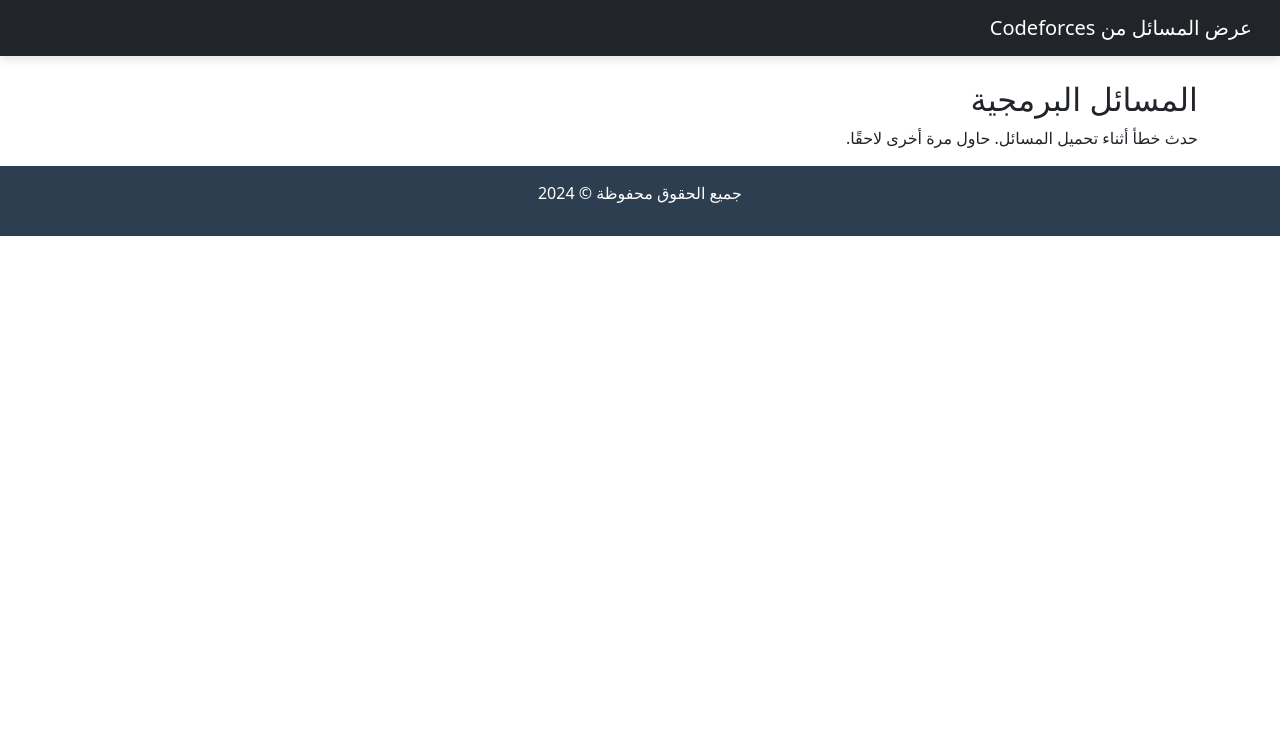
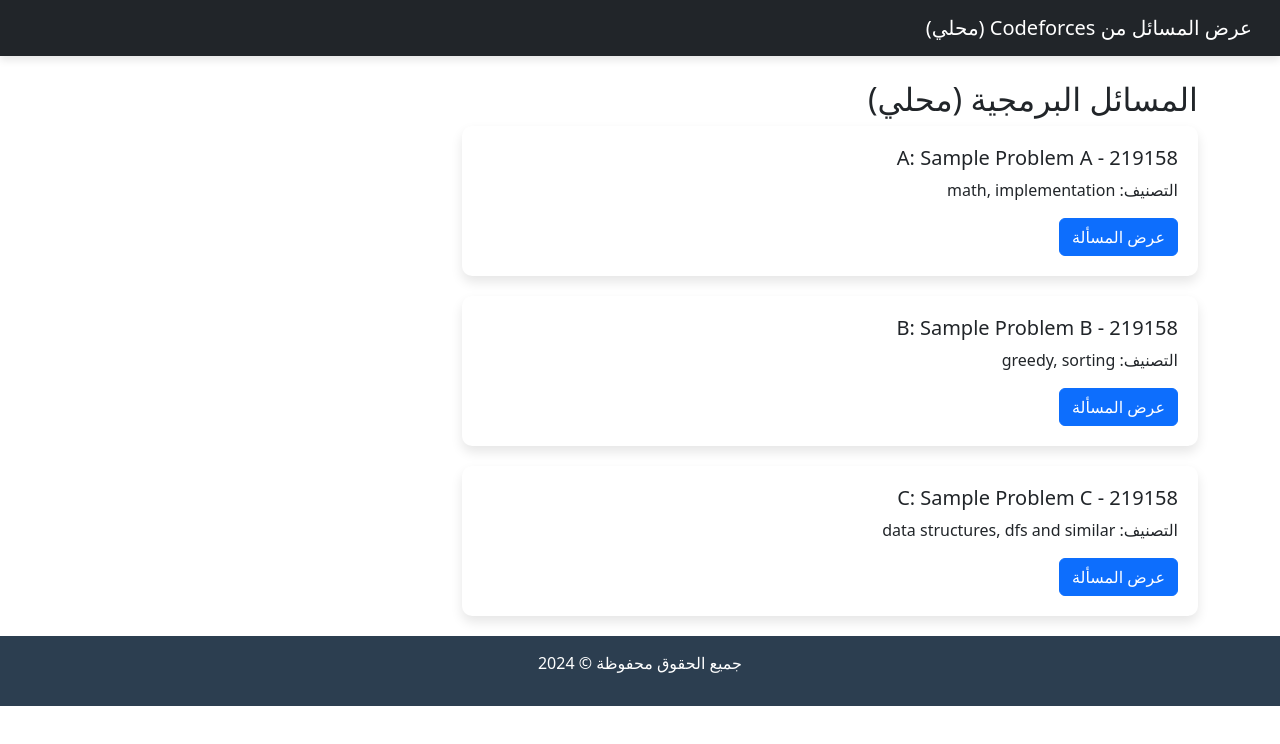
Before and after one commit to paic-tu/problem, a plain HTML site: page index.html in a window 1280 px wide. Drawn offline with nearby package versions, Linux system fonts and the light colour scheme; no server answers.

Commit message:
Add files via upload

```diff
--- a/index.html
+++ b/index.html
@@ -4,25 +4,24 @@
 <head>
     <meta charset="UTF-8">
     <meta name="viewport" content="width=device-width, initial-scale=1.0">
-    <title>عرض المسائل من Codeforces</title>
+    <title>عرض المسائل من Codeforces (محلي)</title>
     <link href="style.css" rel="stylesheet">
-    <script src="script.js" defer></script>
+    <script src="local_script.js" defer></script>
     <link href="https://cdn.jsdelivr.net/npm/bootstrap@5.3.2/dist/css/bootstrap.min.css" rel="stylesheet">
 </head>
 <body>
 
     <nav class="navbar navbar-expand-lg navbar-dark bg-dark">
         <div class="container-fluid">
-            <a class="navbar-brand" href="#">عرض المسائل من Codeforces</a>
+            <a class="navbar-brand" href="#">عرض المسائل من Codeforces (محلي)</a>
         </div>
     </nav>
 
     <div class="container mt-4">
         <div class="row">
             <div class="col-md-8">
-                <h2>المسائل البرمجية</h2>
+                <h2>المسائل البرمجية (محلي)</h2>
                 <div id="problems-container"></div>
-                <div id="pagination-controls" class="mt-3"></div>
             </div>
         </div>
     </div>
--- /dev/null
+++ b/local_script.js
@@ -0,0 +1,33 @@
+
+async function fetchLocalProblems() {
+    const container = document.getElementById('problems-container');
+    container.innerHTML = '<div class="loading-indicator"></div>'; // Display loading indicator
+
+    try {
+        console.log("Fetching problems from local file...");
+        const response = await fetch('problems.json');
+        if (!response.ok) {
+            throw new Error(`HTTP Error! status: ${response.status}`);
+        }
+
+        const data = await response.json();
+        const problems = data.result.problems;
+
+        if (problems.length > 0) {
+            container.innerHTML = problems.map(problem => `
+                <div class="problem-card">
+                    <h5>${problem.contestId} - ${problem.index}: ${problem.name}</h5>
+                    <p>التصنيف: ${problem.tags.join(', ') || 'غير محدد'}</p>
+                    <a href="${problem.url}" class="btn btn-primary" target="_blank">عرض المسألة</a>
+                </div>
+            `).join('');
+        } else {
+            container.innerHTML = '<p>لا توجد مسائل متاحة في الوقت الحالي.</p>';
+        }
+    } catch (error) {
+        console.error('Error fetching local problems:', error);
+        container.innerHTML = '<p>حدث خطأ أثناء تحميل المسائل. حاول مرة أخرى لاحقًا.</p>';
+    }
+}
+
+window.onload = fetchLocalProblems;
--- /dev/null
+++ b/problems.json
@@ -0,0 +1,37 @@
+{
+    "status": "OK",
+    "result": {
+        "problems": [
+            {
+                "contestId": 219158,
+                "index": "A",
+                "name": "Sample Problem A",
+                "tags": [
+                    "math",
+                    "implementation"
+                ],
+                "url": "https://codeforces.com/problemset/problem/219158/A"
+            },
+            {
+                "contestId": 219158,
+                "index": "B",
+                "name": "Sample Problem B",
+                "tags": [
+                    "greedy",
+                    "sorting"
+                ],
+                "url": "https://codeforces.com/problemset/problem/219158/B"
+            },
+            {
+                "contestId": 219158,
+                "index": "C",
+                "name": "Sample Problem C",
+                "tags": [
+                    "data structures",
+                    "dfs and similar"
+                ],
+                "url": "https://codeforces.com/problemset/problem/219158/C"
+            }
+        ]
+    }
+}
--- a/style.css
+++ b/style.css
@@ -58,11 +58,3 @@ h2 {
     0% { transform: rotate(0deg); }
     100% { transform: rotate(360deg); }
 }
-
-#pagination-controls {
-    text-align: center;
-}
-
-#pagination-controls button {
-    margin: 0 5px;
-}
```
